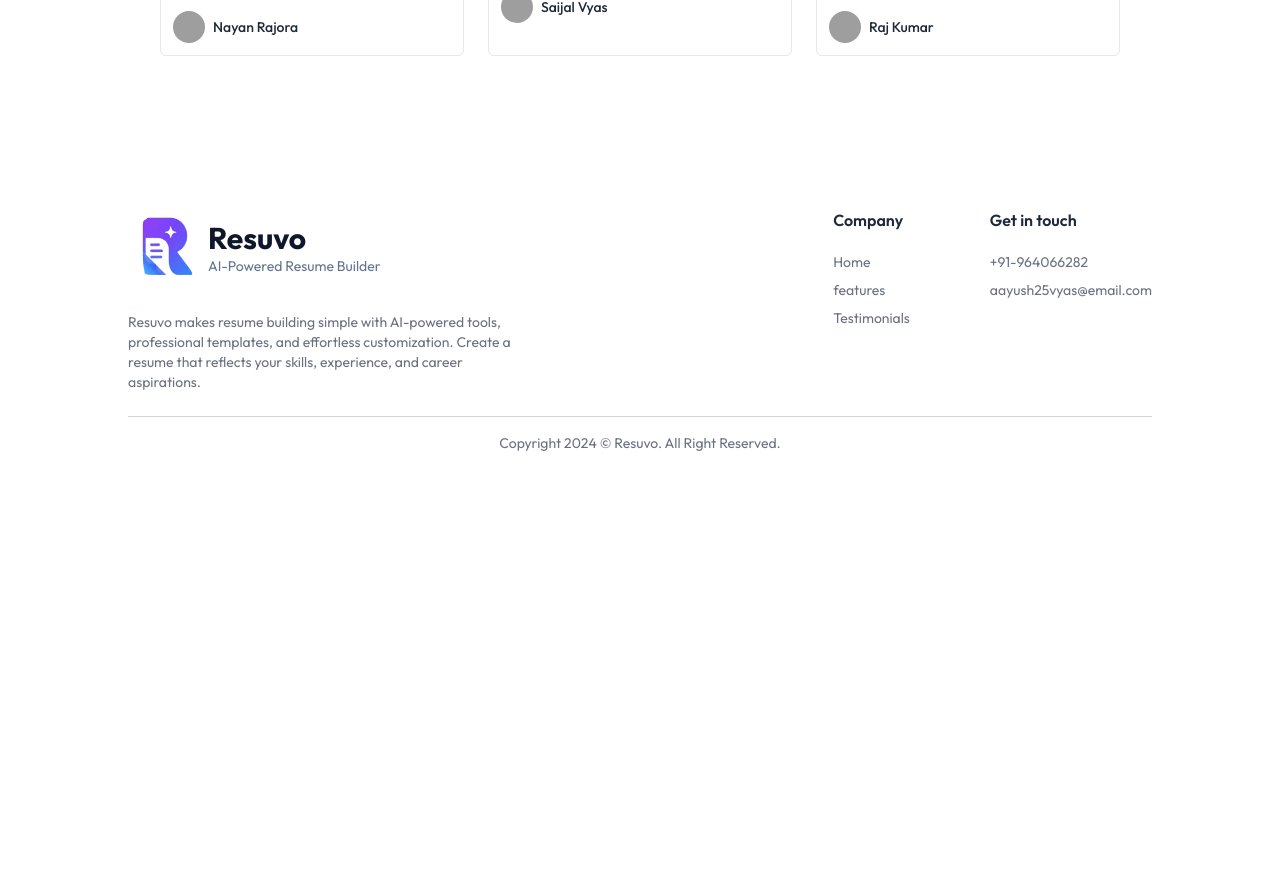
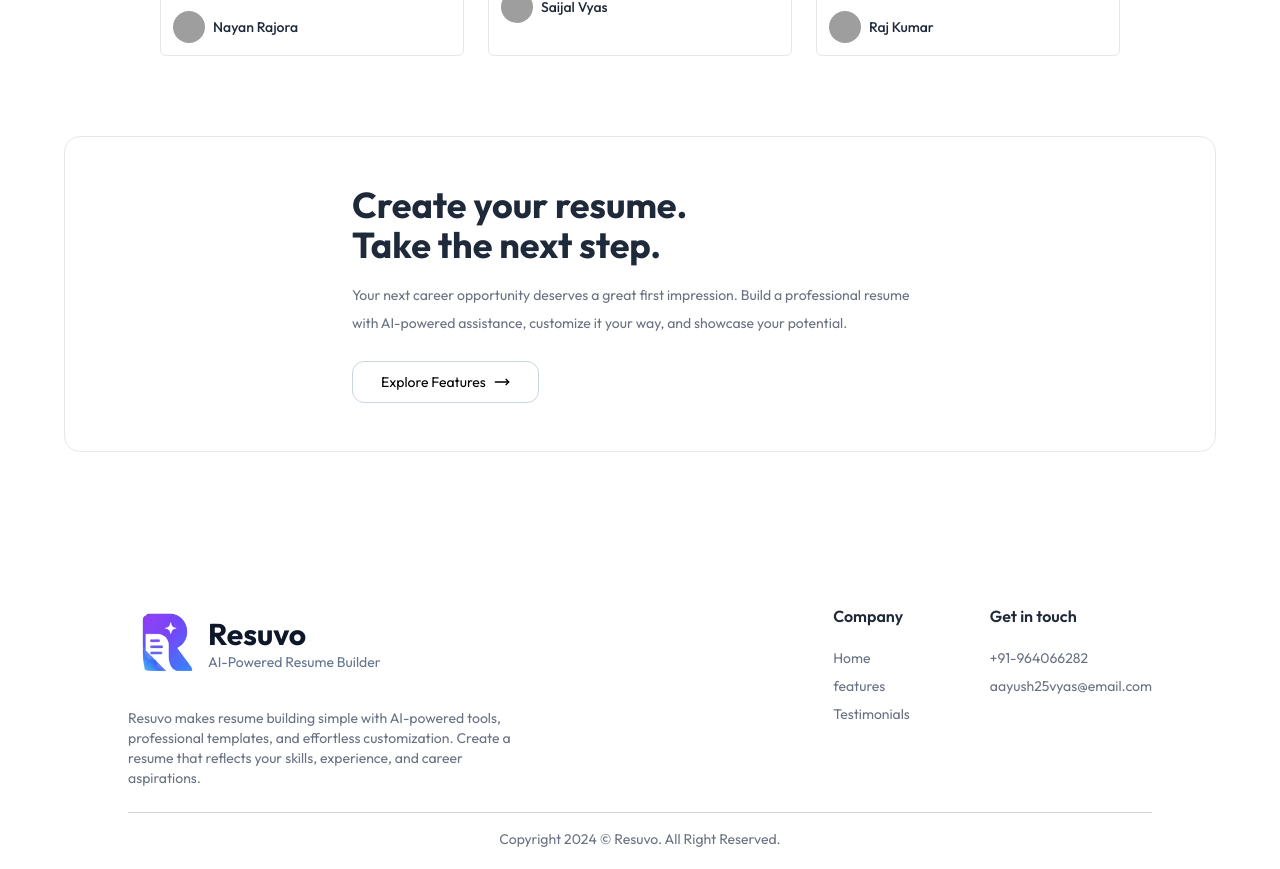
Before and after one commit to aayushvyas025/Resuvo, a React (Vite) app in the folder client/: page / in a window 1280 px wide. Shown: the part 1840-2709 px from the top of the page. Before the commit the page ends 2313 px from the top, so only its background shows below. Built offline with nearby package versions, Linux system fonts and the light colour scheme; grey boxes are pictures that could not be loaded.

Commit message:
Add PromotionalSection Component

```diff
--- a/client/src/components/home/Main.jsx
+++ b/client/src/components/home/Main.jsx
@@ -1,5 +1,6 @@
 import FeatureSection from "./FeatureSection"
 import HeroSection from "./HeroSection"
+import PromotionalSection from "./PromotionalSection"
 import TestimonialSection from "./TestimonialSection"
 
 function Main() {
@@ -8,6 +9,7 @@ function Main() {
       <HeroSection />
       <FeatureSection />
       <TestimonialSection />
+      <PromotionalSection />
     </div>
   )
 }
--- /dev/null
+++ b/client/src/components/home/PromotionalSection.jsx
@@ -0,0 +1,34 @@
+import { MoveRight } from "lucide-react";
+import { Link } from "react-router-dom";
+
+function PromotionalSection() {
+  return (
+    <section className="mt-20 mx-auto flex flex-col md:flex-row items-center justify-center text-sm border border-gray-200 rounded-2xl max-w-6xl w-[calc(100%-1rem)] bg-white p-2">
+      <div className="flex flex-col text-center md:text-left items-center md:items-start pt-14 md:p-10">
+        <h2 className="md:text-4xl text-2xl font-bold text-gray-800">
+          Create your resume.
+          <br />
+          Take the next step.
+        </h2>
+
+        <p className="max-w-xl text-gray-500 mt-4 leading-7">
+          Your next career opportunity deserves a great first impression. Build
+          a professional resume with AI-powered assistance, customize it your
+          way, and showcase your potential.
+        </p>
+
+        <div className="flex items-center mt-6">
+          <Link
+            to={"/auth?state=register"}
+            className="group flex items-center gap-2 px-7 py-2.5 active:scale-95 transition-all duration-500 border-1 border-slate-300 rounded-xl hover:bg-slate-100 hover:text-indigo-700"
+          >
+            Explore Features
+            <MoveRight className="size-4 hover:translate-x-1 " />
+          </Link>
+        </div>
+      </div>
+    </section>
+  );
+}
+
+export default PromotionalSection;
```
